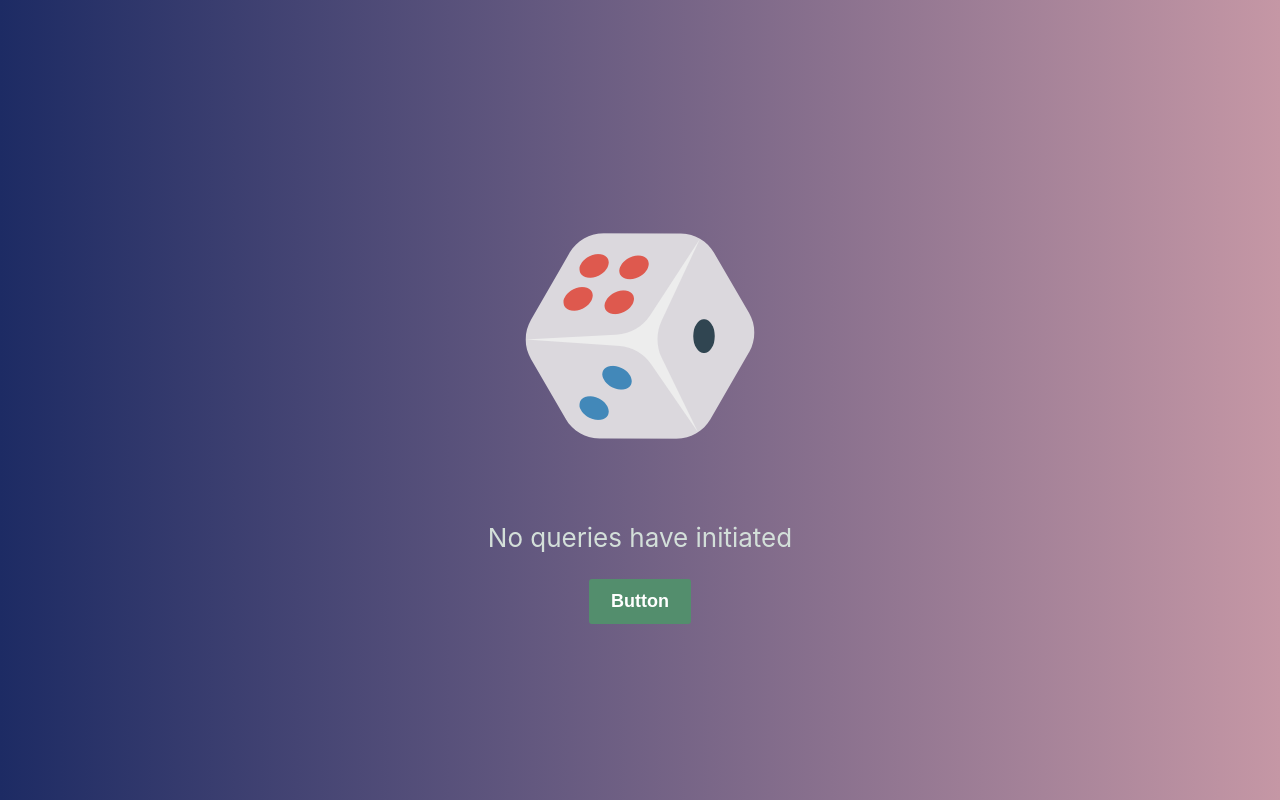
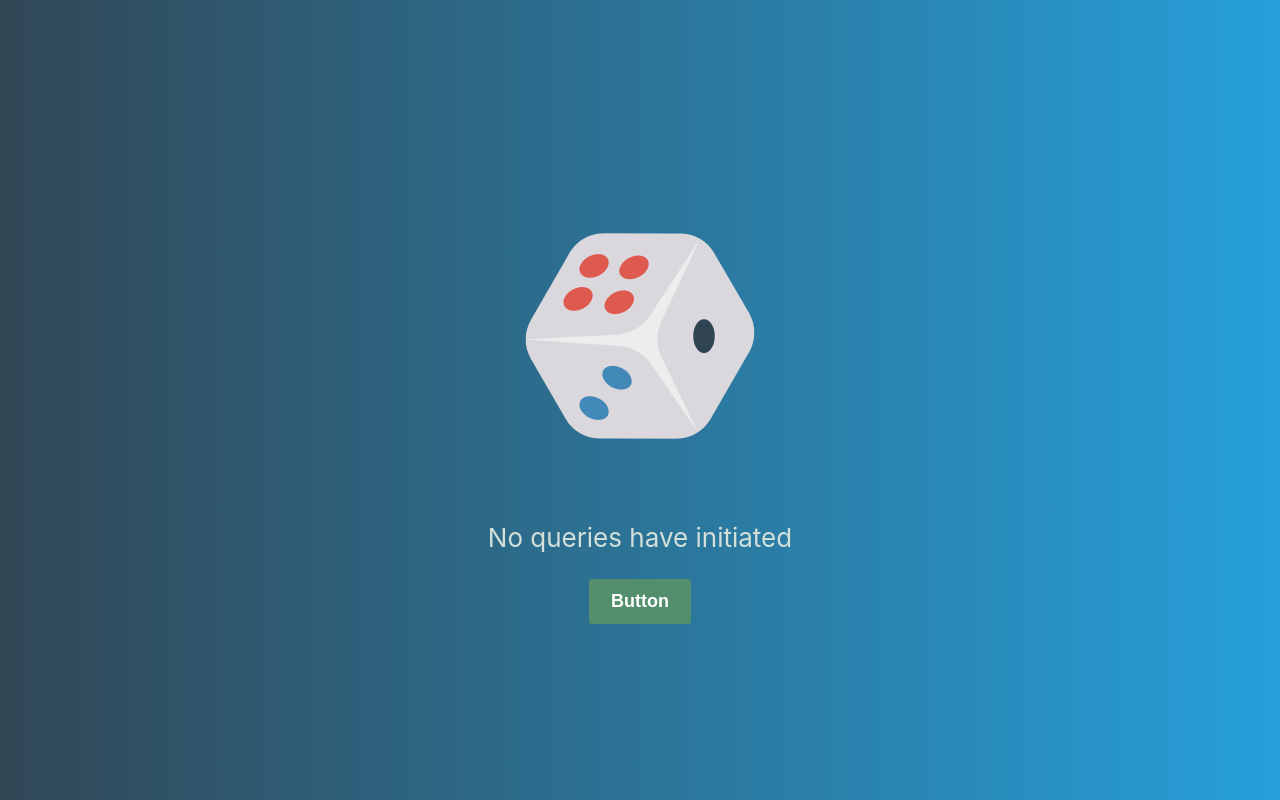
Before and after one commit to saulyz/workshop-ci-cd, a React (Create React App) app: page / in a window 1280 px wide. Built offline with nearby package versions, Linux system fonts and the light colour scheme.

Commit message:
another background change

```diff
--- a/src/App.css
+++ b/src/App.css
@@ -9,8 +9,7 @@
 }
 
 .App-header {
-  /* background-color: #282c34; */
-  background: linear-gradient( to right, #1d2b64, #c597a5 );
+  background: linear-gradient( to right, #314755, #26a0da );
   min-height: 100vh;
   display: flex;
   flex-direction: column;
```
